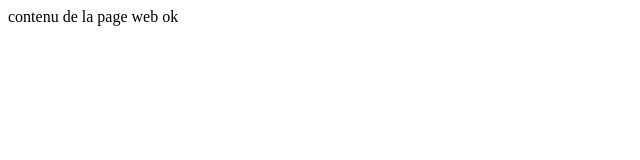
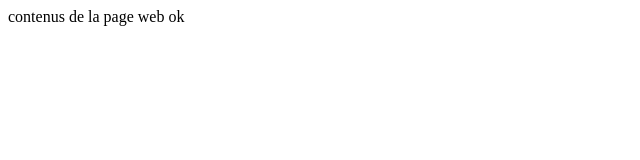
Before and after one commit to mtcl2120/Test, a plain HTML site: page index.html in a window 1280 px wide. Shown: the full height of the page, 0-640 px from the left. Drawn offline with Linux system fonts and the light colour scheme.

Commit message:
modification

```diff
--- a/index.html
+++ b/index.html
@@ -2,7 +2,7 @@
  <head>
  </head>
  <body>
-	 contenu de la page web
+	 contenus de la page web
     ok
  </body>
 </html>
```
